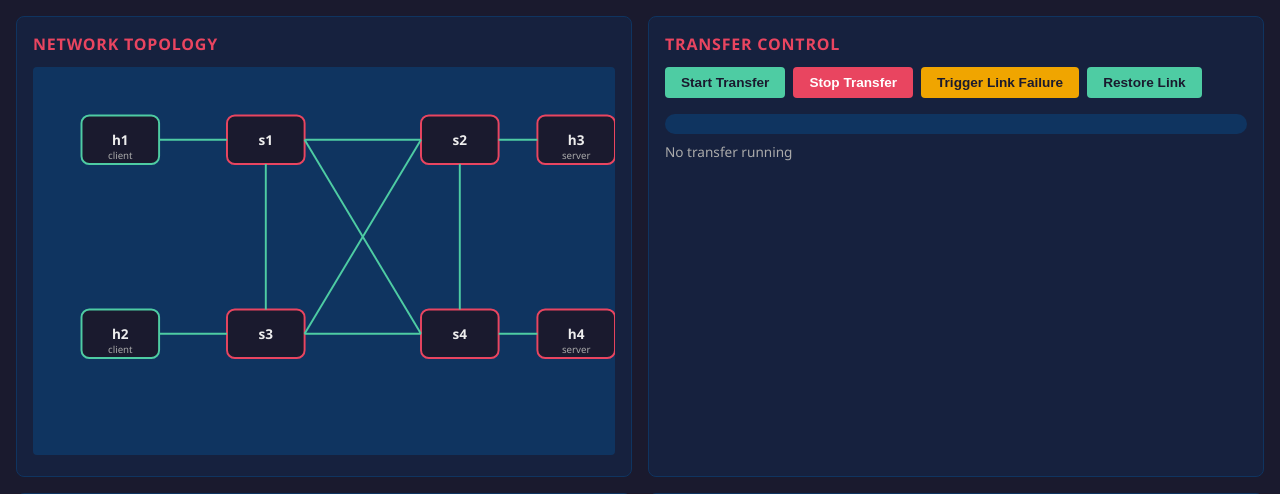
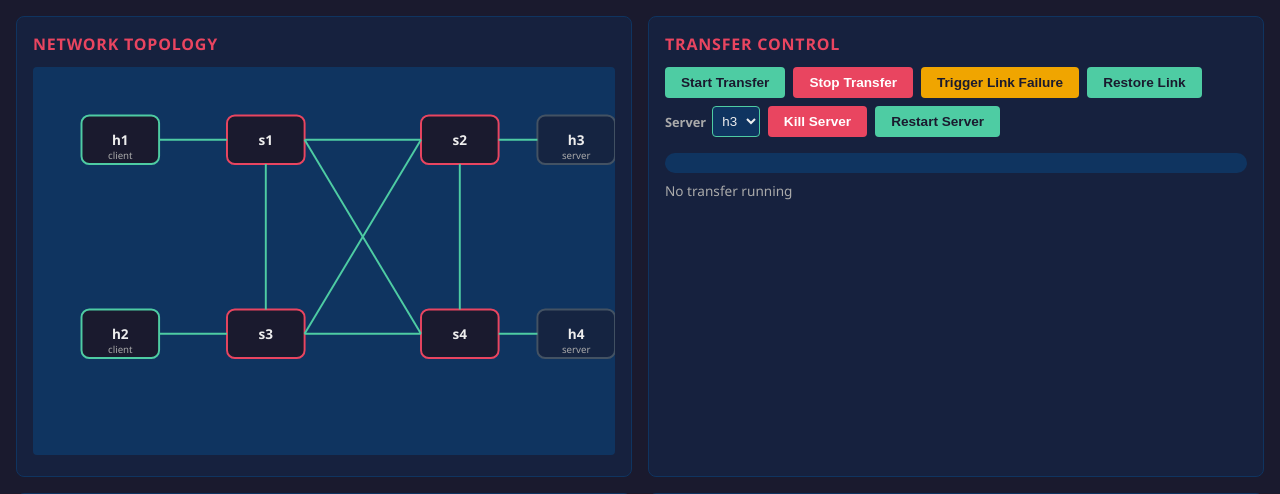
Before and after one commit to acrticsludge/CN-Mini, a Flask app: page / in a window 1280 px wide. Shown: the part 90-584 px from the top of the page. Run offline with Flask 2, Linux system fonts and the light colour scheme; data that the repository does not hold is empty.

Commit message:
feat(dashboard): add server controls and topology states
A target select, Kill and Restart buttons, active-server border, red down state, retry ring, h4 failover route, phase-aware progress text, and event colors.

```diff
--- a/frontend/static/dashboard.js
+++ b/frontend/static/dashboard.js
@@ -132,6 +132,32 @@ document.getElementById('btn-link-up').addEventListener('click', async () => {
     }
 });
 
+document.getElementById('btn-server-down').addEventListener('click', async () => {
+    const host = document.getElementById('server-target').value;
+    addEvent(`Killing ${host} — probing twice, 5s apart`);
+    const response = await fetch('/api/server-down', {
+        method: 'POST',
+        headers: { 'Content-Type': 'application/json' },
+        body: JSON.stringify({ host })
+    });
+    const result = await response.json();
+    addEvent(`Server ${host}: ${result.error || result.status || 'down'}`);
+    if (result.applied) updateHostStatus(host, 'down');
+});
+
+document.getElementById('btn-server-up').addEventListener('click', async () => {
+    const host = document.getElementById('server-target').value;
+    addEvent(`Starting ${host}`);
+    const response = await fetch('/api/server-up', {
+        method: 'POST',
+        headers: { 'Content-Type': 'application/json' },
+        body: JSON.stringify({ host })
+    });
+    const result = await response.json();
+    addEvent(`Server ${host}: ${result.error || result.status || 'up'}`);
+    if (result.applied) updateHostStatus(host, 'up');
+});
+
 document.getElementById('btn-refresh-files').addEventListener('click', loadFiles);
 
 // Functions
@@ -139,6 +165,10 @@ function eventClass(text) {
     // Severity markers: backend lines carry [RECOVERY]/[LINK]/[DONE]/[FAIL];
     // local notices are matched by keyword. Unknown lines stay unstyled.
     if (text.includes('[RECOVERY]')) return 'evt-recovery';
+    if (text.includes('[SERVER]')) return 'evt-server';
+    if (text.includes('[RETRY]')) return 'evt-retry';
+    if (text.includes('[RESUME]')) return 'evt-resume';
+    if (text.includes('[FAILOVER]')) return 'evt-failover';
     if (text.includes('[FAIL]') || text.includes('Transfer failed')
         || text.includes('Transfer rejected')) return 'evt-fail';
     if (text.includes('[DONE]') || text.includes('Transfer complete')) return 'evt-done';
@@ -172,9 +202,24 @@ function updateProgress(state) {
     const sent = Number(state.chunks_sent) || 0;
     const total = Number(state.total_chunks) || 0;
     const tput = Number(state.throughput) || 0;
+    const phase = state.phase || (state.running ? 'running' : '');
+
+    updateActiveServer(state.server);
 
     bar.style.width = `${progress}%`;
-    if (state.running) {
+    if (phase === 'retrying') {
+        text.textContent = `${state.server || 'server'} unreachable, retrying `
+            + `${state.attempt || 1}/${state.max_attempts || 2} `
+            + `(chunk ${sent}/${total})`;
+        bar.className = 'running retrying';
+    } else if (phase === 'resuming') {
+        text.textContent = `Resuming at chunk ${sent}/${total}`;
+        bar.className = 'running resuming';
+    } else if (phase === 'failover') {
+        text.textContent = `Restarting on backup server ${state.server || 'h4'}`;
+        bar.style.width = '0%';
+        bar.className = 'running failover';
+    } else if (state.running) {
         text.textContent = `Transferring ${state.filename}: ${progress.toFixed(1)}%`;
         bar.className = 'running';
     } else if (state.result && state.result.status === 'done') {
@@ -213,6 +258,66 @@ function updateProgress(state) {
     }
 }
 
+function updateHostStatus(host, status) {
+    const el = document.getElementById('host-' + host);
+    if (!el) return;
+    const wasDown = el.classList.contains('down') || el.classList.contains('unknown');
+    el.classList.remove('down', 'recovering', 'unknown');
+    if (status === 'down') {
+        el.classList.remove('active-server');
+        el.classList.add('down');
+    } else if (status === 'unknown') {
+        el.classList.add('unknown');
+    } else if (status === 'up' && wasDown) {
+        el.classList.add('recovering');
+        setTimeout(() => el.classList.remove('recovering'), 1500);
+    }
+}
+
+function updateActiveServer(host) {
+    document.querySelectorAll('#topology-svg .host.active-server').forEach(el => {
+        el.classList.remove('active-server');
+    });
+    const el = host ? document.getElementById('host-' + host) : null;
+    if (el && !el.classList.contains('down')) el.classList.add('active-server');
+}
+
+function updateServerStatus(servers) {
+    if (!servers) return;
+    const down = [];
+    for (const host of ['h3', 'h4']) {
+        const s = servers[host];
+        if (!s) continue;
+        const status = s.alive === true ? 'up' : (s.alive === false ? 'down' : 'unknown');
+        if (status === 'down') down.push(host);
+        updateHostStatus(host, status);
+    }
+    const el = document.getElementById('server-status-text');
+    if (el) el.textContent = down.length ? `Server ${down.join(', ')} down` : 'Servers up';
+}
+
+function renderRetryRing(host) {
+    const g = flowLayer();
+    if (!g) return;
+    let ring = document.getElementById('retry-ring');
+    if (!host) {
+        if (ring) ring.remove();
+        return;
+    }
+    if (!ring) {
+        ring = document.createElementNS('http://www.w3.org/2000/svg', 'circle');
+        ring.setAttribute('id', 'retry-ring');
+        ring.setAttribute('class', 'retry-ring');
+        ring.setAttribute('r', '34');
+        g.appendChild(ring);
+    }
+    const p = FLOW_NODES[host];
+    if (p) {
+        ring.setAttribute('cx', p.x);
+        ring.setAttribute('cy', p.y);
+    }
+}
+
 function updateLinkStatus(sw1, sw2, status) {
     // Link elements are stored in dashboard.html order (link-s1-s2); events
     // may name the pair either way round, so try both.
@@ -243,7 +348,7 @@ const FLOW_MESH = [['s1', 's2'], ['s1', 's3'], ['s1', 's4'],
 // server h3. The result payload does not name the receiving server, so h3 is
 // a documented assumption, not a measured fact.
 const FLOW_SRC = 'h1';
-const FLOW_DST = 'h3';
+let flowDest = 'h3';
 let flowDots = [];
 let flowPathKey = '';
 
@@ -257,6 +362,11 @@ function linkIsDown(a, b) {
     return el ? el.classList.contains('down') : false;
 }
 
+function hostIsDown(name) {
+    const el = document.getElementById('host-' + name);
+    return el ? el.classList.contains('down') : false;
+}
+
 function computeFlowPath(srcHost, dstHost) {
     // BFS: host -> its switch -> mesh (skipping down links) ->
     // destination switch -> host. Same shape of answer as the controller's
@@ -264,6 +374,7 @@ function computeFlowPath(srcHost, dstHost) {
     const srcSw = FLOW_ACCESS[srcHost];
     const dstSw = FLOW_ACCESS[dstHost];
     if (!srcSw || !dstSw) return null;
+    if (hostIsDown(srcHost) || hostIsDown(dstHost)) return null;
     if (linkIsDown(srcHost, srcSw) || linkIsDown(dstSw, dstHost)) return null;
     const prev = { [srcSw]: null };
     const queue = [srcSw];
@@ -343,11 +454,23 @@ function renderFlow(state) {
     // and the dots continue at the same fraction on the new route — the jump
     // *is* the reroute made visible.
     const total = Number(state.total_chunks) || 0;
+    const phase = state.phase || '';
+    if (phase !== 'retrying') {
+        if (state.server === 'h4') flowDest = 'h4';
+        else if (state.server === 'h3') flowDest = 'h3';
+    }
     if (!state.running || total <= 0) {
         clearFlow();
+        renderRetryRing(null);
         return;
     }
-    const nodes = computeFlowPath(FLOW_SRC, FLOW_DST);
+    if (phase === 'retrying') {
+        // Keep the last dots frozen at the last fraction; the ring shows why.
+        renderRetryRing(flowDest);
+        return;
+    }
+    renderRetryRing(null);
+    const nodes = computeFlowPath(FLOW_SRC, flowDest);
     if (!nodes) {
         clearFlow();
         return;
@@ -444,8 +567,13 @@ document.getElementById('btn-refresh-browse').addEventListener('click', loadBrow
 async function pollOnce() {
     const response = await fetch('/api/metrics');
     const metrics = await response.json();
+    const rt = metrics.recovery_time;
+    const kind = metrics.recovery_kind;
+    const target = metrics.recovery_target;
     document.getElementById('recovery-value').textContent =
-        metrics.recovery_time ? `${metrics.recovery_time.toFixed(2)}s` : 'N/A';
+        rt != null
+            ? `${rt.toFixed(2)}s${kind ? ` (${kind}${target ? ' ' + target : ''})` : ''}`
+            : 'N/A';
     try {
         const res = await fetch('/api/transfer-result');
         const tr = await res.json();
@@ -474,6 +602,7 @@ async function pollOnce() {
                 document.getElementById('btn-start').disabled = transferRunning;
             }
         }
+        updateServerStatus(sdata.servers);
         const b = sdata.bridge;
         if (b) {
             const bridgeEl = document.getElementById('bridge-value');
--- a/frontend/static/style.css
+++ b/frontend/static/style.css
@@ -85,6 +85,36 @@ main {
 
 .host.server {
     stroke: #e94560;
+}
+
+.host.active-server {
+    stroke: #7bf1c3;
+    stroke-width: 4;
+    filter: drop-shadow(0 0 6px rgba(123, 241, 195, 0.8));
+}
+
+.host.down {
+    stroke: #e94560;
+    fill: #3a1a2e;
+    animation: host-pulse-red 1.2s ease-in-out infinite;
+}
+
+.host.recovering {
+    stroke: #7bf1c3;
+    animation: host-flash-green 0.6s ease-in-out 2;
+}
+
+.host.unknown {
+    stroke: #666;
+    opacity: 0.6;
+}
+
+.retry-ring {
+    fill: none;
+    stroke: #f0a500;
+    stroke-width: 2;
+    stroke-dasharray: 4, 4;
+    animation: retry-spin 1.2s linear infinite;
 }
 
 .host-label {
@@ -182,6 +212,19 @@ main {
 @keyframes barberpole {
     from { background-position: 1rem 0, 0 0; }
     to { background-position: 0 0, 0 0; }
+}
+
+#progress-bar.retrying {
+    background: repeating-linear-gradient(
+        45deg, #f0a500, #f0a500 10px, #b36b00 10px, #b36b00 20px);
+}
+
+#progress-bar.resuming {
+    background: linear-gradient(90deg, #4ecca3, #7bf1c3);
+}
+
+#progress-bar.failover {
+    background: #e94560;
 }
 
 #progress-bar.done {
@@ -295,6 +338,79 @@ main {
     font-weight: bold;
 }
 
+.event-entry.evt-server {
+    color: #e94560;
+    border-left: 3px solid #e94560;
+    padding-left: 0.4rem;
+}
+
+.event-entry.evt-retry {
+    color: #f0a500;
+    border-left: 3px solid #f0a500;
+    padding-left: 0.4rem;
+}
+
+.event-entry.evt-resume {
+    color: #7bf1c3;
+    border-left: 3px solid #4ecca3;
+    padding-left: 0.4rem;
+}
+
+.event-entry.evt-failover {
+    color: #c792ea;
+    border-left: 3px solid #7b4fbf;
+    padding-left: 0.4rem;
+}
+
+.server-target {
+    display: inline-flex;
+    align-items: center;
+    gap: 0.35rem;
+    color: #aaa;
+    font-size: 0.8rem;
+    font-weight: bold;
+}
+
+.server-target select {
+    background: #0f3460;
+    color: #eee;
+    border: 1px solid #4ecca3;
+    border-radius: 4px;
+    padding: 0.35rem;
+}
+
+.sr-only {
+    position: absolute;
+    width: 1px;
+    height: 1px;
+    padding: 0;
+    margin: -1px;
+    overflow: hidden;
+    clip: rect(0, 0, 0, 0);
+    white-space: nowrap;
+    border: 0;
+}
+
+@keyframes host-pulse-red {
+    0%, 100% { stroke-opacity: 1; }
+    50% { stroke-opacity: 0.3; }
+}
+
+@keyframes host-flash-green {
+    0%, 100% { stroke: #7bf1c3; }
+    50% { stroke: #4ecca3; }
+}
+
+@keyframes retry-spin {
+    to { stroke-dashoffset: -16; }
+}
+
+@media (prefers-reduced-motion: reduce) {
+    .host.down, .host.recovering, .retry-ring, #progress-bar.retrying {
+        animation: none;
+    }
+}
+
 .event-timestamp {
     color: #4ecca3;
 }
--- a/frontend/templates/dashboard.html
+++ b/frontend/templates/dashboard.html
@@ -80,11 +80,20 @@
                 <button id="btn-stop" class="btn btn-danger">Stop Transfer</button>
                 <button id="btn-link-down" class="btn btn-warning">Trigger Link Failure</button>
                 <button id="btn-link-up" class="btn btn-success">Restore Link</button>
+                <label class="server-target" for="server-target">Server
+                    <select id="server-target">
+                        <option value="h3" selected>h3</option>
+                        <option value="h4">h4</option>
+                    </select>
+                </label>
+                <button id="btn-server-down" class="btn btn-danger">Kill Server</button>
+                <button id="btn-server-up" class="btn btn-success">Restart Server</button>
             </div>
             <div id="progress-container">
                 <div id="progress-bar"></div>
             </div>
-            <p id="progress-text">No transfer running</p>
+            <p id="progress-text" aria-live="polite">No transfer running</p>
+            <span id="server-status-text" class="sr-only" aria-live="polite"></span>
         </section>
 
         <!-- Shared Files Panel -->
```
